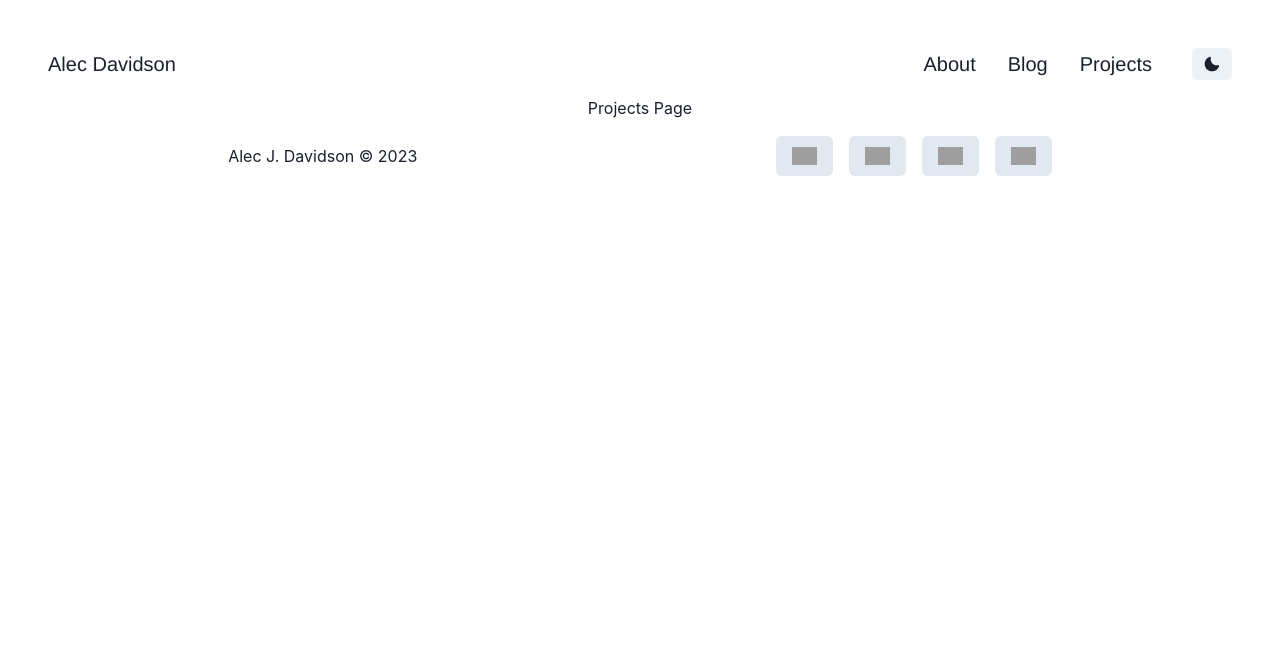
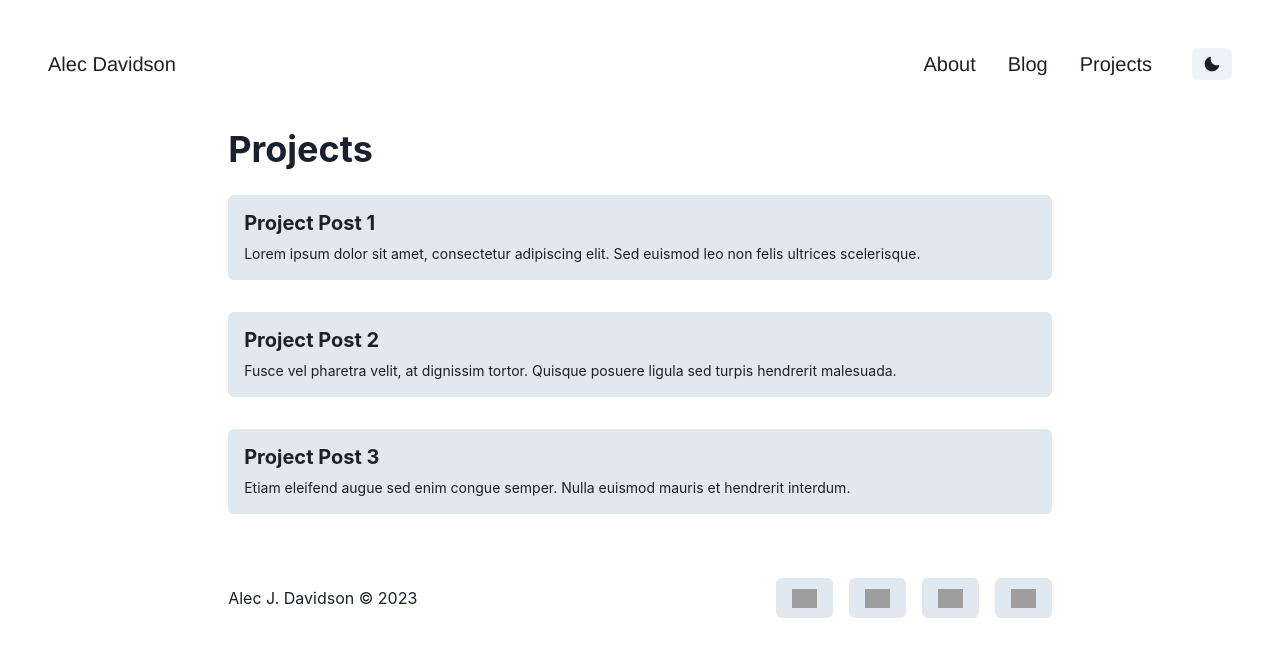
Before and after one commit to AlecJDavidson/AlecJDavidson, a React (Vite) app: page /projects in a window 1280 px wide. Shown: the top 656 px of the page. Built offline with nearby package versions, Linux system fonts and the light colour scheme; grey boxes are pictures that could not be loaded; the HTML template or start-up script is replaced by a standard one.

Commit message:
Checkpoint.

```diff
--- a/src/components/ui-components/footer/Footer.tsx
+++ b/src/components/ui-components/footer/Footer.tsx
@@ -30,7 +30,7 @@ const Footer = () => {
             <span>Alec J. Davidson &copy; {new Date().getFullYear()}</span>
           </Box>
           <HStack spacing={4} mt={[4, 4, 0]}>
-            <Link href='www.linkedin.com/in/alecjdavidson' isExternal>
+            <Link href='https://www.linkedin.com/in/alecjdavidson' isExternal>
               <Button
                 aria-label='LinkedIn'
                 _hover={{
--- a/src/views/about/About.tsx
+++ b/src/views/about/About.tsx
@@ -1,7 +1,10 @@
 import 'react'
+import Contact from '../../components/ui-components/contact/Contact'
 
 const About = () => {
-  return <>About Page</>
+  return <>Hi, I'm Alec!
+    <Contact/>
+    </>
 }
 
 export default About
--- a/src/views/home/Home.tsx
+++ b/src/views/home/Home.tsx
@@ -9,7 +9,7 @@ const Home = () => {
       <HeroStatement
         hello='Hi, my name is'
         title='Alec Davidson.'
-        heroLine='The tower of power, too sweet to be sour!'
+        heroLine='The tower of power, too sweet to be sour.'
         subtitle="I'm a Software Engineer based in Indianapolis. I specialize in creating
         website and app solutions in the cloud."
       />
--- a/src/views/projects/Projects.tsx
+++ b/src/views/projects/Projects.tsx
@@ -1,7 +1,90 @@
-import 'react'
+import {
+  Box,
+  Heading,
+  Text,
+  VStack,
+  Link,
+  useColorModeValue,
+  Flex,
+  useColorMode,
+} from '@chakra-ui/react'
+
+const ProjectBox = ({ title, description, link }: any) => {
+  const { colorMode } = useColorMode()
+  const hoverBgColor = useColorModeValue('gray.200', 'gray.700')
+
+  return (
+    <Link
+      as='a'
+      href={link}
+      textDecoration='none'
+      _hover={{
+        transform: 'scale(1.02)',
+        boxShadow: 'xl',
+        backgroundColor: hoverBgColor,
+      }}
+      display='flex'
+      flexDirection='column'
+      p={4}
+      borderRadius='md'
+      transition='transform 0.2s, box-shadow 0.2s'
+      marginBottom={4}
+      backgroundColor={colorMode === 'light' ? 'gray.200' : 'gray.700'}
+    >
+      <Flex align='center' mb={2}>
+        <Heading fontSize='xl' textAlign='left'>
+          {title}
+        </Heading>
+      </Flex>
+      <Text fontSize='sm' noOfLines={3} isTruncated textAlign='left'>
+        {description}
+      </Text>
+    </Link>
+  )
+}
 
 const Projects = () => {
-  return <>Projects Page</>
+  // Example data
+  const ProjectPosts = [
+    {
+      title: 'Project Post 1',
+      description:
+        'Lorem ipsum dolor sit amet, consectetur adipiscing elit. Sed euismod leo non felis ultrices scelerisque.',
+      link: '#',
+    },
+    {
+      title: 'Project Post 2',
+      description:
+        'Fusce vel pharetra velit, at dignissim tortor. Quisque posuere ligula sed turpis hendrerit malesuada.',
+      link: '#',
+    },
+    {
+      title: 'Project Post 3',
+      description:
+        'Etiam eleifend augue sed enim congue semper. Nulla euismod mauris et hendrerit interdum.',
+      link: '#',
+    },
+  ]
+
+  return (
+    <Box display='flex' justifyContent='center'>
+      <Box p={8} width={['100%', '90%', '80%', '73%']}>
+        <Heading as='h1' size='xl' mb={6} textAlign='left'>
+          Projects
+        </Heading>
+        <VStack spacing={4} align='stretch'>
+          {ProjectPosts.map((post, index) => (
+            <ProjectBox
+              key={index}
+              title={post.title}
+              description={post.description}
+              link={post.link}
+            />
+          ))}
+        </VStack>
+      </Box>
+    </Box>
+  )
 }
 
 export default Projects
```
